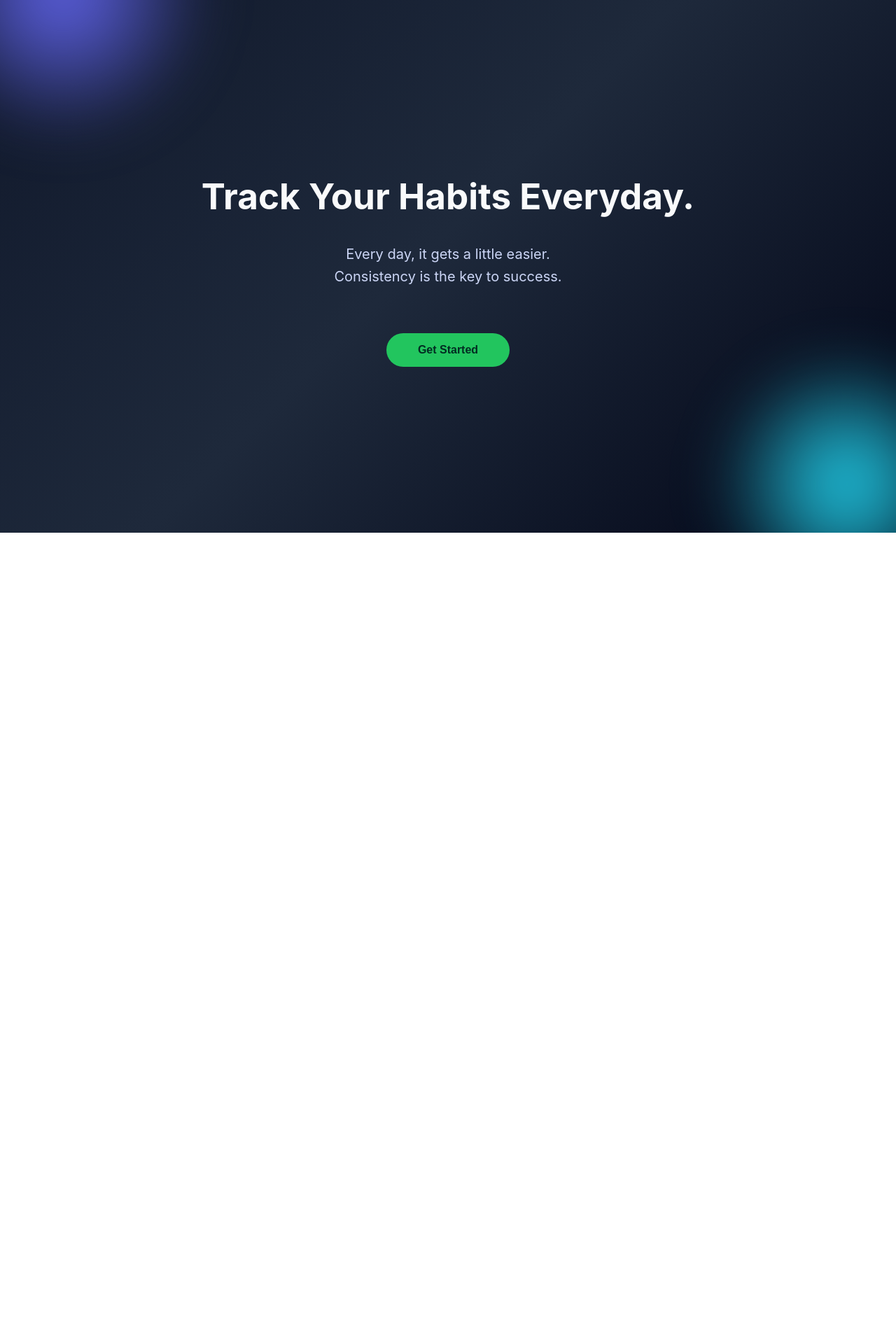
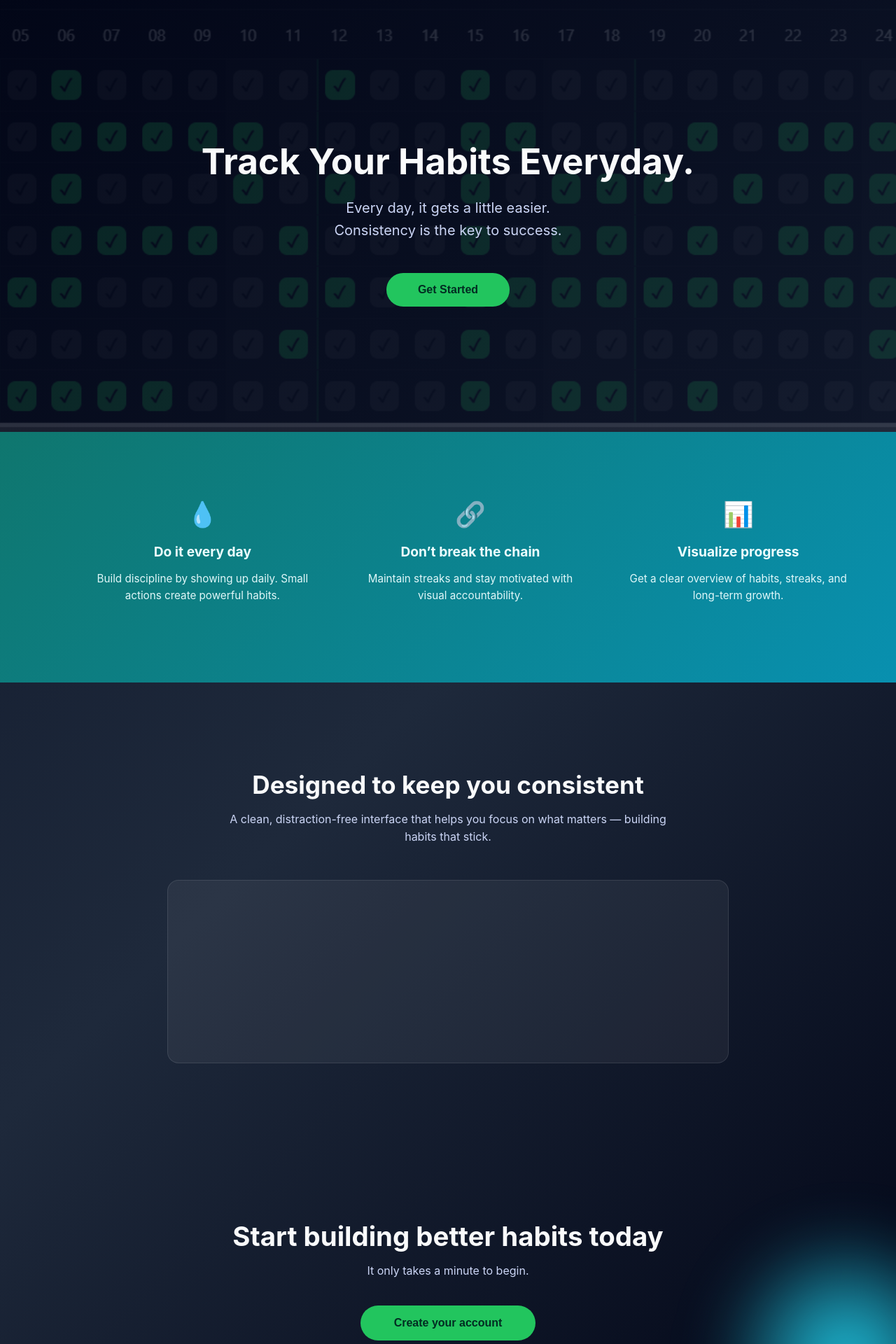
Before and after one commit to KaushalMikaelson/habit-tracker, a React (Create React App) app in the folder frontend/: page / in a window 1280 px wide. Shown: the part 100-2020 px from the top of the page at 70% size. Before the commit the page ends 861 px from the top, so only its background shows below. Built offline with nearby package versions, Linux system fonts and the light colour scheme; no server answers.

Commit message:
Updated Landing Page

```diff
--- a/frontend/src/layouts/AuthLayout.js
+++ b/frontend/src/layouts/AuthLayout.js
@@ -1,10 +1,8 @@
-export default function AuthLayout({ children }) {
+export default function AuthLayout({ children, center = false }) {
   return (
     <div
       style={{
         minHeight: "100vh",
-        display: "flex",
-        justifyContent: "center",
         position: "relative",
         overflow: "hidden",
         background:
@@ -13,7 +11,7 @@ export default function AuthLayout({ children }) {
         fontFamily: "Inter, system-ui, sans-serif",
       }}
     >
-      {/* TOP LEFT BLUR GLOW */}
+      {/* TOP LEFT GLOW */}
       <div
         style={{
           position: "absolute",
@@ -26,7 +24,7 @@ export default function AuthLayout({ children }) {
         }}
       />
 
-      {/* BOTTOM RIGHT BLUR GLOW */}
+      {/* BOTTOM RIGHT GLOW */}
       <div
         style={{
           position: "absolute",
@@ -39,10 +37,13 @@ export default function AuthLayout({ children }) {
         }}
       />
 
-      {/* PAGE CONTENT */}
+      {/* CONTENT */}
       <div
         style={{
-          width: "100%",
+          minHeight: "100vh",
+          display: center ? "flex" : "block",
+          justifyContent: center ? "center" : undefined,
+          alignItems: center ? "center" : undefined,
           position: "relative",
           zIndex: 1,
         }}
--- a/frontend/src/pages/LandingPage.jsx
+++ b/frontend/src/pages/LandingPage.jsx
@@ -1,12 +1,13 @@
 import { useNavigate } from "react-router-dom";
 import AuthLayout from "../layouts/AuthLayout";
+import HeroImage from "../Photos/hero.png";
 
 export default function LandingPage() {
   const navigate = useNavigate();
 
   return (
     <AuthLayout>
-      {/* HEADER */}
+      {/* ================= HEADER ================= */}
       <div
         style={{
           display: "flex",
@@ -15,14 +16,7 @@ export default function LandingPage() {
           padding: "1.5rem 2.5rem",
         }}
       >
-        <h2
-          style={{
-            margin: 0,
-            fontWeight: 600,
-            color: "#f9fafb",
-            fontFamily: "Inter, system-ui, sans-serif",
-          }}
-        >
+        <h2 style={{ margin: 0, fontWeight: 600, color: "#f9fafb" }}>
           Habit Tracker
         </h2>
 
@@ -57,24 +51,57 @@ export default function LandingPage() {
         </div>
       </div>
 
-      {/* CENTER CONTENT */}
-      <div
+      {/* ================= HERO SECTION ================= */}
+      {/* ================= HERO SECTION ================= */}
+<section
   style={{
-          minHeight: "calc(100vh - 80px)",
+    position: "relative",
+    minHeight: "80vh",
     display: "flex",
-          flexDirection: "column",
     alignItems: "center",
     justifyContent: "center",
     textAlign: "center",
+    overflow: "hidden",
+  }}
+>
+  {/* BACKGROUND IMAGE */}
+  <div
+    style={{
+      position: "absolute",
+      inset: 0,
+      backgroundImage: `url(${HeroImage})`,
+      backgroundSize: "cover",
+      backgroundPosition: "center",
+      filter: "blur(0px)",
+      transform: "scale(1.05)",
+    }}
+  />
+
+  {/* DARK OVERLAY */}
+  <div
+    style={{
+      position: "absolute",
+      inset: 0,
+      background:
+        "linear-gradient(135deg, rgba(2,6,23,0.85), rgba(15,23,42,0.85))",
+    }}
+  />
+
+  {/* CONTENT */}
+  <div
+    style={{
+      position: "relative",
+      zIndex: 1,
       padding: "2rem",
+      maxWidth: "900px",
     }}
   >
     <h1
       style={{
         fontSize: "3.2rem",
-            marginBottom: "1rem",
         fontWeight: 700,
         color: "#f9fafb",
+        marginBottom: "1rem",
       }}
     >
       Track Your Habits Everyday.
@@ -83,9 +110,9 @@ export default function LandingPage() {
     <p
       style={{
         fontSize: "1.25rem",
-            maxWidth: "620px",
         lineHeight: 1.6,
         color: "#cbd5f5",
+        marginBottom: "2.8rem",
       }}
     >
       Every day, it gets a little easier.
@@ -93,7 +120,6 @@ export default function LandingPage() {
       Consistency is the key to success.
     </p>
 
-        <div style={{ marginTop: "2.8rem" }}>
     <button
       onClick={() => navigate("/signup")}
       style={{
@@ -110,7 +136,149 @@ export default function LandingPage() {
       Get Started
     </button>
   </div>
+</section>
+
+
+      {/* ================= VALUE PROPOSITION ================= */}
+      {/* ================= STRIPE VALUE SECTION ================= */}
+<section
+  style={{
+    width: "100%",
+    padding: "6rem 2rem",
+    background: "linear-gradient(135deg, #0f766e, #0891b2)",
+  }}
+>
+  <div
+    style={{
+      maxWidth: "1100px",
+      margin: "0 auto",
+      display: "grid",
+      gridTemplateColumns: "repeat(auto-fit, minmax(240px, 1fr))",
+      gap: "3rem",
+      textAlign: "center",
+      color: "#ecfeff",
+    }}
+  >
+    <div>
+      <div style={{ fontSize: "2.2rem", marginBottom: "1rem" }}>💧</div>
+      <h3 style={{ marginBottom: "0.6rem", fontSize: "1.2rem" }}>
+        Do it every day
+      </h3>
+      <p style={{ fontSize: "0.95rem", lineHeight: 1.6, opacity: 0.95 }}>
+        Build discipline by showing up daily. Small actions create powerful
+        habits.
+      </p>
     </div>
+
+    <div>
+      <div style={{ fontSize: "2.2rem", marginBottom: "1rem" }}>🔗</div>
+      <h3 style={{ marginBottom: "0.6rem", fontSize: "1.2rem" }}>
+        Don’t break the chain
+      </h3>
+      <p style={{ fontSize: "0.95rem", lineHeight: 1.6, opacity: 0.95 }}>
+        Maintain streaks and stay motivated with visual accountability.
+      </p>
+    </div>
+
+    <div>
+      <div style={{ fontSize: "2.2rem", marginBottom: "1rem" }}>📊</div>
+      <h3 style={{ marginBottom: "0.6rem", fontSize: "1.2rem" }}>
+        Visualize progress
+      </h3>
+      <p style={{ fontSize: "0.95rem", lineHeight: 1.6, opacity: 0.95 }}>
+        Get a clear overview of habits, streaks, and long-term growth.
+      </p>
+    </div>
+  </div>
+</section>
+
+
+      {/* ================= PRODUCT PREVIEW PLACEHOLDER ================= */}
+      <section
+        style={{
+          padding: "6rem 2rem",
+          textAlign: "center",
+          color: "#cbd5f5",
+        }}
+      >
+        <h2
+          style={{
+            fontSize: "2.2rem",
+            color: "#f9fafb",
+            marginBottom: "1rem",
+          }}
+        >
+          Designed to keep you consistent
+        </h2>
+
+        <p
+          style={{
+            maxWidth: "650px",
+            margin: "0 auto",
+            lineHeight: 1.6,
+          }}
+        >
+          A clean, distraction-free interface that helps you focus on what
+          matters — building habits that stick.
+        </p>
+
+        {/* Placeholder box for future screenshots */}
+        <div
+          style={{
+            marginTop: "3rem",
+            height: "260px",
+            maxWidth: "800px",
+            marginLeft: "auto",
+            marginRight: "auto",
+            borderRadius: "16px",
+            background: "rgba(255,255,255,0.06)",
+            border: "1px solid rgba(255,255,255,0.1)",
+          }}
+        />
+      </section>
+
+      {/* ================= FINAL CTA ================= */}
+      <section
+        style={{
+          padding: "6rem 2rem",
+          textAlign: "center",
+        }}
+      >
+        <h2
+          style={{
+            fontSize: "2.4rem",
+            color: "#f9fafb",
+            marginBottom: "1rem",
+          }}
+        >
+          Start building better habits today
+        </h2>
+
+        <p
+          style={{
+            color: "#cbd5f5",
+            marginBottom: "2.5rem",
+          }}
+        >
+          It only takes a minute to begin.
+        </p>
+
+        <button
+          onClick={() => navigate("/signup")}
+          style={{
+            padding: "1rem 3rem",
+            fontSize: "1rem",
+            borderRadius: "999px",
+            border: "none",
+            cursor: "pointer",
+            background: "#22c55e",
+            color: "#022c22",
+            fontWeight: 700,
+          }}
+        >
+          Create your account
+        </button>
+      </section>
     </AuthLayout>
   );
 }
```
Also changed, not shown: frontend/src/Photos/hero.png (added). Lines whose indentation alone changed are shown as unchanged.
